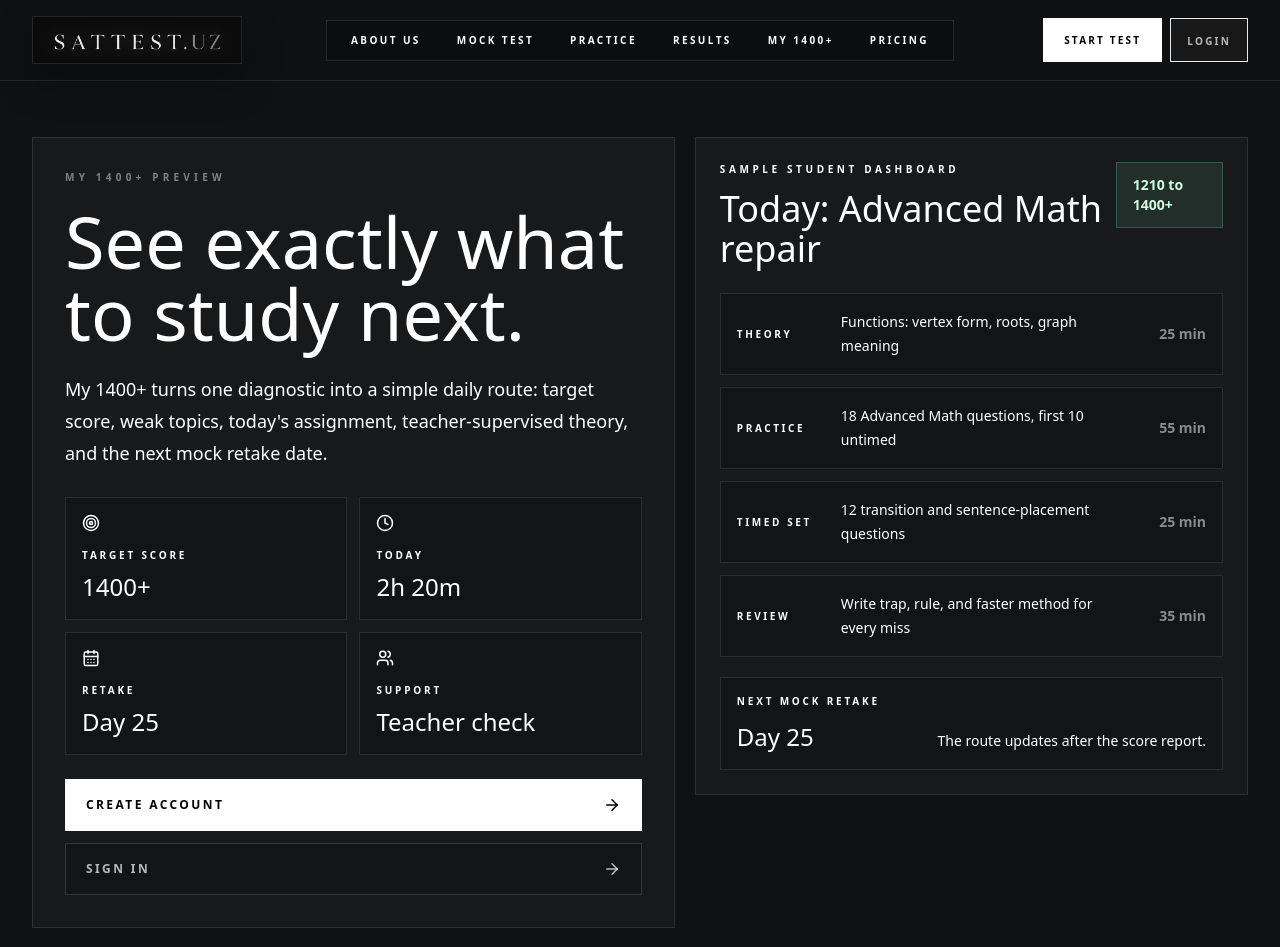
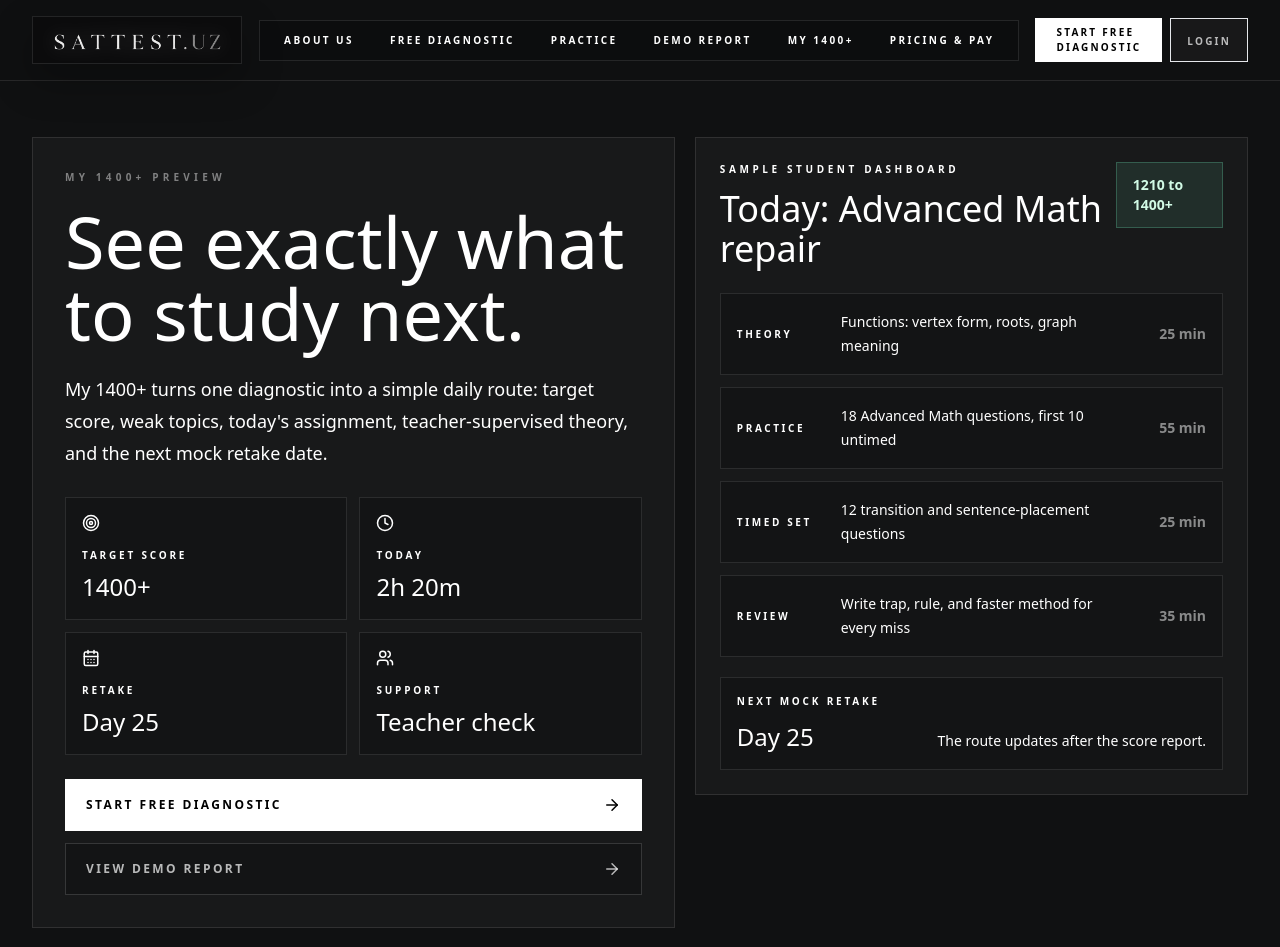
Before and after one commit to batyrovbahrom96-svg/SAT1600.uz, a Next.js app in the folder frontend/: page /my-1400 in a window 1280 px wide. Shown: the top 947 px of the page. Built offline with nearby package versions, Linux system fonts and the light colour scheme; no server answers.

Commit message:
Unify public conversion funnel

```diff
--- a/frontend/app/about-us/page.tsx
+++ b/frontend/app/about-us/page.tsx
@@ -79,11 +79,11 @@ export default function AboutUsPage() {
           </p>
           <div className="about-hero__actions">
             <Link href="/mock-test">
-              Start Diagnostic Test
+              Start Free Diagnostic
               <ArrowRight size={18} />
             </Link>
-            <Link href="/my-1400">
-              View My 1400+
+            <Link href="/results/demo">
+              View Demo Report
               <ArrowRight size={18} />
             </Link>
           </div>
--- a/frontend/app/my-1400/page.tsx
+++ b/frontend/app/my-1400/page.tsx
@@ -171,16 +171,16 @@ function My1400PreviewDashboard({
           <div className="mt-6 grid gap-3">
             {showAuthActions ? (
               <>
-                <Link className="flex items-center justify-between border border-white bg-white px-5 py-4 text-xs font-black uppercase tracking-[0.2em] text-black transition-colors hover:bg-transparent hover:text-white" href="/register">
-                  Create account <ArrowRight size={18} />
+                <Link className="flex items-center justify-between border border-white bg-white px-5 py-4 text-xs font-black uppercase tracking-[0.2em] text-black transition-colors hover:bg-transparent hover:text-white" href="/mock-test">
+                  Start free diagnostic <ArrowRight size={18} />
                 </Link>
-                <Link className="flex items-center justify-between border border-white/15 bg-black/20 px-5 py-4 text-xs font-black uppercase tracking-[0.2em] text-white/70 transition-colors hover:border-white/35 hover:text-white" href="/login">
-                  Sign in <ArrowRight size={18} />
+                <Link className="flex items-center justify-between border border-white/15 bg-black/20 px-5 py-4 text-xs font-black uppercase tracking-[0.2em] text-white/70 transition-colors hover:border-white/35 hover:text-white" href="/results/demo">
+                  View demo report <ArrowRight size={18} />
                 </Link>
               </>
             ) : (
               <Link className="flex items-center justify-between border border-white bg-white px-5 py-4 text-xs font-black uppercase tracking-[0.2em] text-black transition-colors hover:bg-transparent hover:text-white" href="/mock-test">
-                Start diagnostic <ArrowRight size={18} />
+                Start free diagnostic <ArrowRight size={18} />
               </Link>
             )}
           </div>
--- a/frontend/app/page.tsx
+++ b/frontend/app/page.tsx
@@ -13,8 +13,8 @@ const slides = [
     eyebrow: "Diagnostic first. Clear plan next.",
     title: ["Your SAT", "Growth Plan"],
     body: "Take one mock test and get a personal route for steady score growth.",
-    cta: "Start diagnostic test",
-    href: "/register",
+    cta: "Start free diagnostic",
+    href: "/mock-test",
     vertical: ["S", "A", "T", "1", "6", "0", "0"],
     stat: "01"
   },
@@ -24,8 +24,8 @@ const slides = [
     eyebrow: "Know every lost point",
     title: ["Weakness", "Analytics"],
     body: "See weak skills, trap patterns, timing pressure, and the next task to fix.",
-    cta: "View diagnostic preview",
-    href: "/register",
+    cta: "View demo report",
+    href: "/results/demo",
     vertical: ["A", "N", "A", "L", "Y", "T", "I", "C", "S"],
     stat: "02"
   },
@@ -35,8 +35,8 @@ const slides = [
     eyebrow: "Built for steady score growth",
     title: ["30-Day", "Improvement"],
     body: "Daily Reading, Writing, and Math work built from diagnostic mistakes.",
-    cta: "Create account",
-    href: "/register",
+    cta: "See pricing",
+    href: "/pricing",
     vertical: ["P", "R", "O", "G", "R", "E", "S", "S"],
     stat: "03"
   }
@@ -662,7 +662,7 @@ export default function Home() {
             </div>
           </div>
           <Link className="platform-ad-section__cta" href="/mock-test">
-            <span>Start diagnostic mock test</span>
+            <span>Start free diagnostic</span>
             <ArrowRight size={18} />
           </Link>
         </div>
--- a/frontend/app/practice/page.tsx
+++ b/frontend/app/practice/page.tsx
@@ -328,8 +328,8 @@ export default function PracticeAccessPage() {
               <Link className="flex h-13 items-center justify-between border border-white bg-white px-5 py-4 text-xs font-black uppercase tracking-[0.2em] text-black transition-colors hover:bg-transparent hover:text-white" href="/mock-test">
                 Start free diagnostic <UserPlus size={18} />
               </Link>
-              <Link className="flex h-13 items-center justify-between border border-white/15 bg-black/20 px-5 py-4 text-xs font-black uppercase tracking-[0.2em] text-white/70 transition-colors hover:border-white/35 hover:text-white" href="/login">
-                Sign in to practice <ArrowRight size={18} />
+              <Link className="flex h-13 items-center justify-between border border-white/15 bg-black/20 px-5 py-4 text-xs font-black uppercase tracking-[0.2em] text-white/70 transition-colors hover:border-white/35 hover:text-white" href="/results/demo">
+                View demo report <ArrowRight size={18} />
               </Link>
             </div>
           </div>
--- a/frontend/app/pricing/page.tsx
+++ b/frontend/app/pricing/page.tsx
@@ -198,19 +198,27 @@ export default function PricingPage() {
             Tariffs and prices for serious SAT improvement.
           </h1>
           <p className="mt-7 max-w-3xl text-lg font-light leading-8 text-white/52">
-            Start with a diagnostic mock test. Then unlock the practice, analytics, and personal 1400+ route that tells students exactly what to fix next.
+            One path: take the free diagnostic, read the demo-style report, choose a plan, pay with Paynet, then get access after receipt confirmation.
           </p>
+          <div className="mt-8 grid gap-2 sm:grid-cols-5">
+            {["Free diagnostic", "Demo report", "Choose plan", "Paynet payment", "Access"].map((step, index) => (
+              <div className="border border-white/10 bg-black/25 p-3" key={step}>
+                <p className="text-[10px] font-black uppercase tracking-[0.22em] text-white/35">Step {index + 1}</p>
+                <p className="mt-2 text-sm font-semibold leading-5 text-white/72">{step}</p>
+              </div>
+            ))}
+          </div>
         </div>
       </section>
 
       <section className="mx-auto max-w-7xl px-5 py-12 md:px-8">
         <div className="grid gap-6 lg:grid-cols-3">
           <PriceCard
-            action={{ href: "/mock-test", text: "Start Free" }}
+            action={{ href: "/mock-test", text: "Start Free Diagnostic" }}
             accent="dark"
             description="For students who want to see their real SAT level before choosing a paid route."
             features={[
-              "1 full diagnostic SAT mock test",
+              "1 free diagnostic SAT mock test",
               "Overall score preview",
               "Reading/Writing and Math section scores",
               "Limited mistake preview",
@@ -224,7 +232,7 @@ export default function PricingPage() {
           <PriceCard
             action={{
               href: "/pricing?plan=pro",
-              text: "Unlock Pro"
+              text: "Pay with Paynet"
             }}
             accent="light"
             description="The main plan for students who want targeted SAT practice and a visible score-growth route."
@@ -237,7 +245,7 @@ export default function PricingPage() {
           <PriceCard
             action={{
               href: "/pricing?plan=elite",
-              text: "Join Elite"
+              text: "Pay with Paynet"
             }}
             accent="gold"
             description="High-touch preparation for students who need personal structure, strategy, and weekly correction."
@@ -251,13 +259,13 @@ export default function PricingPage() {
         <section className="mt-6 border border-white/10 bg-black/25 p-6 md:p-8">
           <div className="grid gap-8 lg:grid-cols-[1fr_auto] lg:items-center">
             <div>
-              <p className="text-[10px] font-black uppercase tracking-[0.38em] text-white/42">Recommended first step</p>
+              <p className="text-[10px] font-black uppercase tracking-[0.38em] text-white/42">Main funnel</p>
               <h2 className="mt-4 max-w-4xl text-4xl font-light leading-tight text-white md:text-5xl">
-                Take one diagnostic. See the score gap. Then choose the plan.
+                Free diagnostic to demo report to pricing to Paynet to access.
               </h2>
             </div>
             <Link className="flex h-16 min-w-[270px] items-center justify-between border border-white bg-white px-6 text-xs font-black uppercase tracking-[0.22em] text-black transition-colors hover:bg-transparent hover:text-white" href="/mock-test">
-              Start Mock Test
+              Start Free Diagnostic
               <ArrowRight size={20} />
             </Link>
           </div>
--- a/frontend/app/results/[attemptId]/page.tsx
+++ b/frontend/app/results/[attemptId]/page.tsx
@@ -330,10 +330,10 @@ export default function ResultsPage() {
             </button>
             <button
               className="inline-flex h-12 items-center gap-3 border border-white bg-white px-5 text-xs font-black uppercase tracking-[0.2em] text-black transition-colors hover:bg-transparent hover:text-white"
-              onClick={() => router.push("/dashboard")}
+              onClick={() => router.push(attemptId === "demo" ? "/pricing" : "/dashboard")}
               type="button"
             >
-              <RefreshCcw size={18} /> New test
+              <RefreshCcw size={18} /> {attemptId === "demo" ? "Choose plan" : "New test"}
             </button>
           </div>
         </div>
@@ -543,7 +543,7 @@ function ResultsUnavailableNotice() {
           </p>
 
           <div className="mt-9 grid gap-3 sm:grid-cols-3">
-            {["Create account", "Take mock test", "Open report"].map((step, index) => (
+            {["Free diagnostic", "Demo report", "Choose pricing"].map((step, index) => (
               <div className="border border-white/10 bg-white/[0.035] p-4" key={step}>
                 <p className="text-[10px] font-black uppercase tracking-[0.28em] text-white/35">Step {index + 1}</p>
                 <p className="mt-3 text-lg font-light text-white">{step}</p>
@@ -553,9 +553,9 @@ function ResultsUnavailableNotice() {
 
           <Link
             className="mt-9 inline-flex h-14 items-center gap-4 border border-white bg-white px-7 py-4 text-xs font-black uppercase tracking-[0.2em] text-black transition-colors hover:bg-transparent hover:text-white"
-            href="/register"
+            href="/mock-test"
           >
-            Start diagnostic mock test <ArrowRight size={18} />
+            Start free diagnostic <ArrowRight size={18} />
           </Link>
         </div>
 
--- a/frontend/components/LuxuryNavbar.tsx
+++ b/frontend/components/LuxuryNavbar.tsx
@@ -10,11 +10,11 @@ export function LuxuryNavbar() {
   const [studentName, setStudentName] = useState<string | null>(null);
   const navItems = [
     { label: "About Us", href: "/about-us" },
-    { label: "Mock Test", href: "/mock-test" },
+    { label: "Free Diagnostic", href: "/mock-test" },
     { label: "Practice", href: "/practice" },
-    { label: "Results", href: "/results/demo" },
+    { label: "Demo Report", href: "/results/demo" },
     { label: "My 1400+", href: "/my-1400" },
-    { label: "Pricing", href: "/pricing" }
+    { label: "Pricing & Pay", href: "/pricing" }
   ];
 
   useEffect(() => {
@@ -99,7 +99,7 @@ export function LuxuryNavbar() {
           ) : (
             <>
               <Link className="hidden h-11 items-center border border-white bg-white px-5 text-[10px] font-black uppercase tracking-[0.22em] text-black transition-colors hover:bg-transparent hover:text-white sm:flex" href="/mock-test">
-                Start Test
+                Start Free Diagnostic
               </Link>
               <Link className="h-11 border border-white/12 bg-white/[0.035] px-4 text-[10px] font-black uppercase tracking-[0.22em] leading-[44px] text-white/70 transition-colors hover:border-white/35 hover:text-white" href="/login">
                 Login
```
Also changed, not shown: frontend/app/mock-test/page.tsx (+4 -4 lines).
